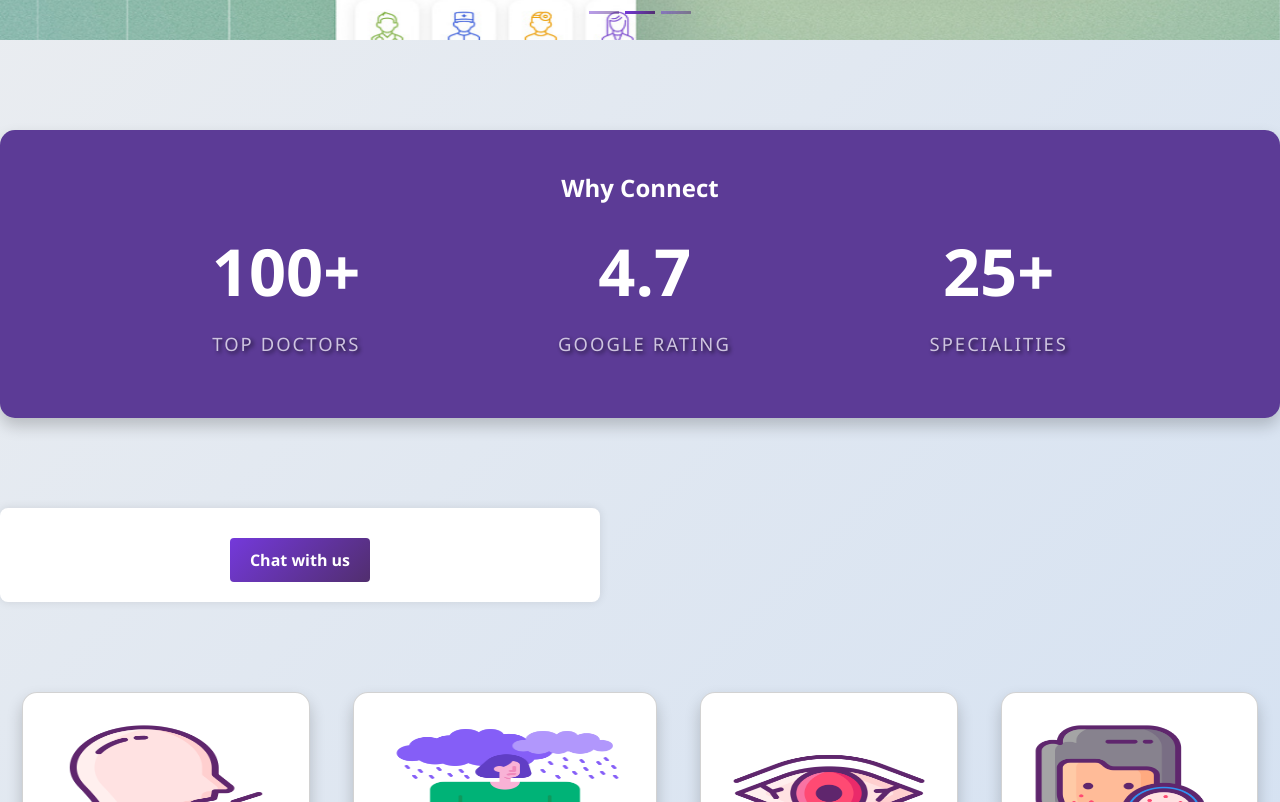
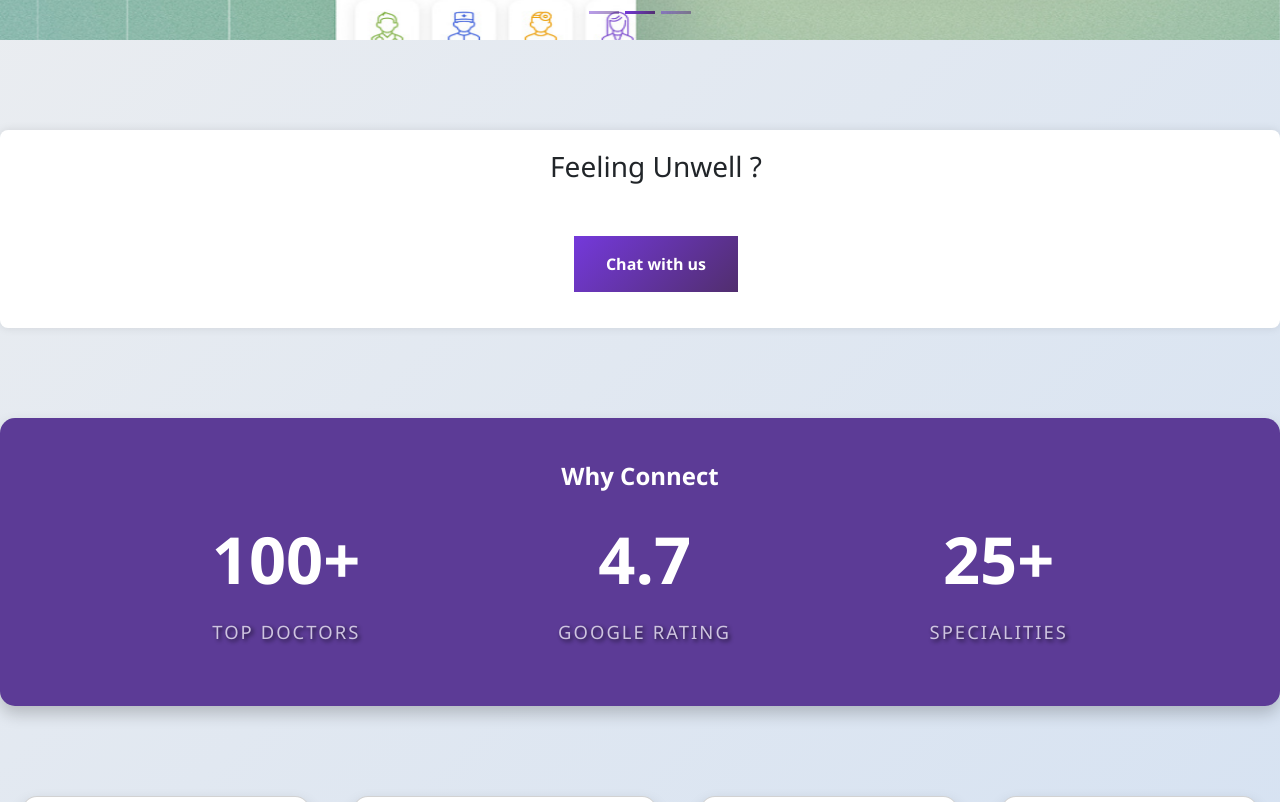
Before and after one commit to sohith18/Health-Care, a React (Vite) app in the folder client/: page / in a window 1280 px wide. Shown: the part 760-1562 px from the top of the page. Built offline with nearby package versions, Linux system fonts and the light colour scheme.

Commit message:
Added meeting ID

```diff
--- a/client/src/App.jsx
+++ b/client/src/App.jsx
@@ -17,6 +17,7 @@ import AllergyDoctors from './pages/Specialized_doctors/AllergyDoctors';
 import SkinDoctors from './pages/Specialized_doctors/SkinDoctors';
 import NotFound from './pages/ErrPage/NotFound';
 import ServerError from './pages/ErrPage/ServerError';
+import Chatbot from './pages/Chatbot';
 
 axios.defaults.baseURL = 'http://localhost:8000';
 axios.defaults.withCredentials = true;
@@ -29,6 +30,7 @@ function App () {
             <div className='Content'>
             <Routes>
                 <Route path="/" element={<Home />} />
+                <Route path="/chatbot" element={<Chatbot />} />
                 <Route path="/medicines" element={<Medicine/>}/>
                 <Route path="/login" element={<Login />} />
                 <Route exact path="/video-call" element={<JoinRoom />} />
--- /dev/null
+++ b/client/src/Controllers/HomeController.js
@@ -0,0 +1,5 @@
+// export this function
+
+export const Take_to_Chat = () => {
+    window.location.href = "/chatbot";
+}
--- a/client/src/Styles/App.css
+++ b/client/src/Styles/App.css
@@ -45,6 +45,12 @@ img{
   flex-wrap: wrap;
   justify-content: space-around;
 }
+.chat-box-wrapper{
+  margin-bottom: 20px;
+  display: flex;
+  flex-wrap: wrap;
+  justify-content: space-around;
+}
 .chat-box {
   margin-top: 90px;
   margin-bottom: 20px;
@@ -54,30 +60,11 @@ img{
   box-shadow: 0px 0px 10px rgba(0, 0, 0, 0.1);
   border-radius: 8px;
   padding: 20px;
-  max-width: 600px;
   width: 100%;
+  height: 100%;
 }
 
-.chat-box p {
-  color: #333;
-  font-size: 16px;
-  line-height: 1.5;
-}
 
-.chat-box button {
-  background-color: #4caf50;
-  color: #fff;
-  padding: 10px 20px;
-  border: none;
-  border-radius: 4px;
-  cursor: pointer;
-  font-size: 16px;
-  margin-top: 10px;
-}
-
-.chat-box button:hover {
-  background-color: #45a049;
-}
 
 
 .nav-bar{
--- /dev/null
+++ b/client/src/pages/Chatbot.jsx
@@ -0,0 +1,7 @@
+import React from 'react'
+
+export default function Chatbot() {
+  return (
+    <div>Plan for Chatbot</div>
+  )
+}
--- a/client/src/pages/Home.jsx
+++ b/client/src/pages/Home.jsx
@@ -9,11 +9,19 @@ import photo3 from '../assets/eye.png'
 import photo4 from '../assets/pigment.png'
 import { Link } from 'react-router-dom';
 import ColdDoctors from './Specialized_doctors/ColdDoctors';
+import { Take_to_Chat } from '../Controllers/HomeController';
 
 export default function Home() {
   return (
     <>
       <div className='slider'><Slider slides={slides}/></div>
+      <div className  = 'chat-box'>
+        <ul>
+        <div className = 'chat-box-wrapper'>
+          <h3>Feeling Unwell ?</h3></div><br/>
+        <button type='submit' onClick={Take_to_Chat}> Chat with us </button>
+        </ul>
+      </div>
       <div className='why'>
         <label className='label-css-home'>Why Connect</label>
         <div className='reasons'>
@@ -31,9 +39,6 @@ export default function Home() {
           </div>
         </div>
       </div>
-      <div className  = 'chat-box'>
-        <button> Chat with us </button>
-      </div>
       <div className='Boxes'>
         <Box cardImage={photo1} cardDestination="/cough-doctors" cardTitle="Cough,Cold or Fever"/>
         <Box cardImage={photo2} cardDestination="/mental-health-doctors" cardTitle="Depression or Anxiety" />
--- a/client/src/pages/join.jsx
+++ b/client/src/pages/join.jsx
@@ -1,12 +1,29 @@
-import React, { useState } from "react";
+import React, { useState, useEffect } from "react";
+import toast from "react-hot-toast";
 
 export default function JoinRoom() {
-  const [room, setRoom] = useState(null);
+  const [room, setRoom] = useState("");
   const [showRules, setShowRules] = useState(false);
+  const [randomNumber, setRandomNumber] = useState(null);
+
+  useEffect(() => {
+    generateRandomNumber();
+  }, []); // This empty dependency array ensures the effect runs only once, similar to componentDidMount
+
+  const generateRandomNumber = () => {
+    const randomNumber = Math.floor(Math.random() * 1000000);
+    setRandomNumber(randomNumber);
+  }
 
   const onSubmit = () => {
-    console.log(room);
-    window.location.assign(`/video-call/meeting/${room}`);
+    if (room === randomNumber.toString()) {
+      console.log(`Meeting ID ${room} matches the random number`);
+      window.location.assign(`/video-call/meeting/${room}`);
+    } else {
+      // Display an error message using react-hot-toast
+      console.log("Meeting ID does not match the random number");
+      toast.error("Plz enter the meeting id given to you.");
+    }
   };
 
   const Continue = () => {
@@ -15,23 +32,30 @@ export default function JoinRoom() {
 
   return (
     <div>
-
-      {!showRules&&(
+      {!showRules && (
         <div>
           {/* Display your rules here */}
-          <p>Rule 1</p>
-          <p>Rule 2</p>
-          {/* Add more rules as needed */}
-
+          <l>
+            <li>Joining ID: {randomNumber}</li>
+            <li>Rule 1</li>
+            <li>Rule 2</li>
+            <li>Terms and conditions</li>
+          </l>
         </div>
       )}
+
       {!showRules && <button onClick={Continue}>Continue</button>}
-      {(showRules && (
+
+      {showRules && (
         <div>
-        <input type="text" onChange={(e) => setRoom(e.target.value)} />
-        <button onClick={onSubmit}>Submit</button>
+          <input
+            type="text"
+            placeholder="Enter video call ID"
+            onChange={(e) => setRoom(e.target.value)}
+          />
+          <button onClick={onSubmit}>Submit</button>
         </div>
-      ))}
+      )}
     </div>
   );
 }
--- /dev/null
+++ b/client/src/pages/utils/generateRandomNumber.js
@@ -0,0 +1,3 @@
+export default function generateRandomNumber(){
+    const random = Math.floor(Math.random() * 1000000); // Adjust the range as needed
+};
```
